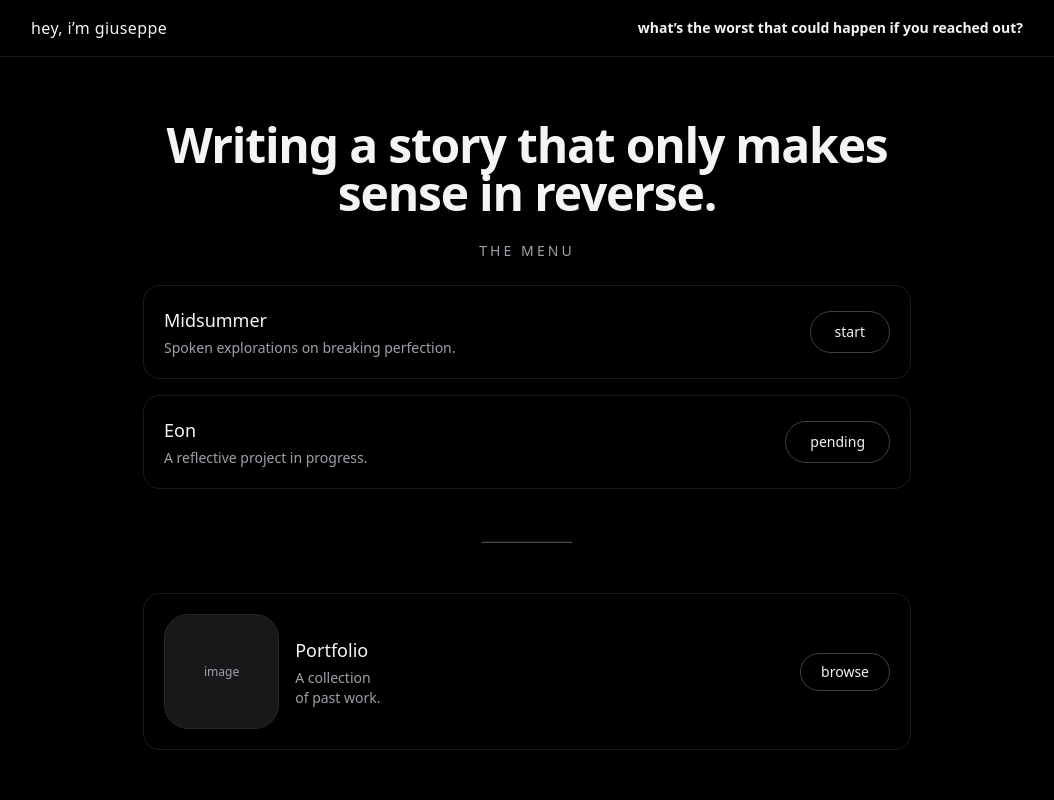
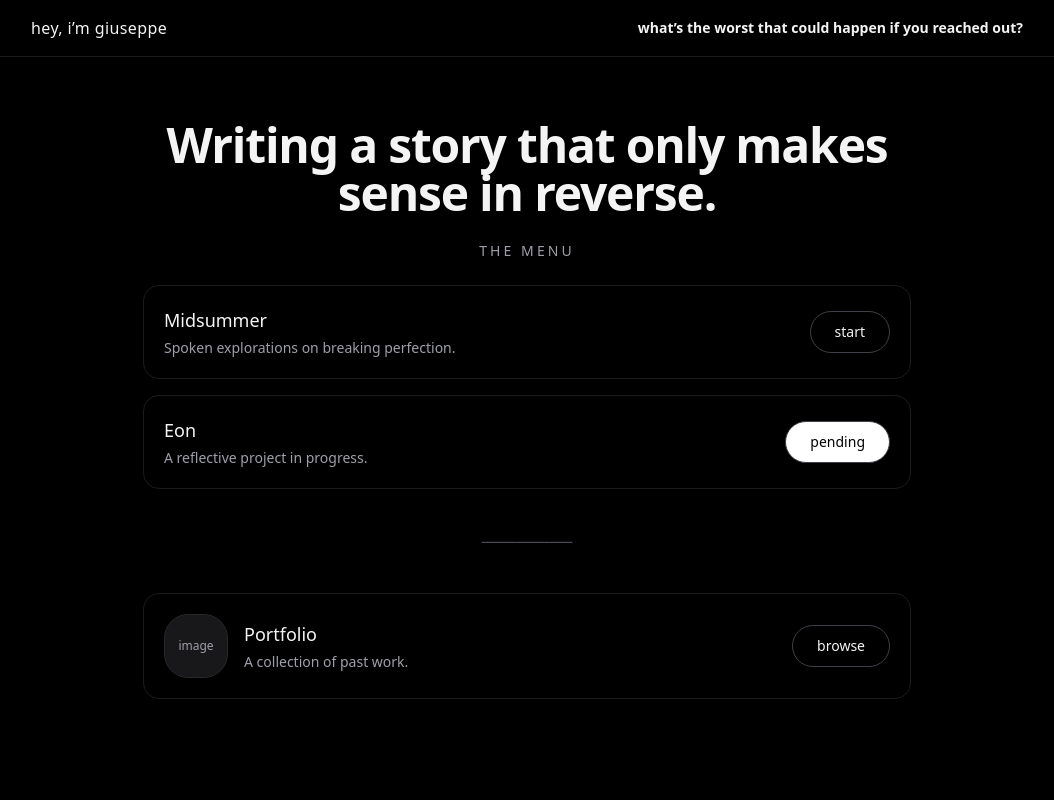
Before and after one commit to giosolazzo/personal-site, a Next.js app: page / in a window 1280 px wide. Shown: the top 800 px of the page, without its empty margins (113-1167 px from the left). Built offline with nearby package versions, Linux system fonts and the light colour scheme.

Commit message:
header black + bold contact; home: Eon invert btn; portfolio thumb

```diff
--- a/src/app/page.tsx
+++ b/src/app/page.tsx
@@ -46,7 +46,7 @@ export default function Home() {
               </div>
               <Link
                 href="/eon"
-                className="rounded-full border border-zinc-700 px-6 py-2.5 text-sm hover:bg-zinc-100 hover:text-black transition"
+                className="rounded-full px-6 py-2.5 text-sm border border-zinc-700 bg-white text-black hover:bg-black hover:text-white transition"
               >
                 pending
               </Link>
@@ -61,22 +61,18 @@ export default function Home() {
             <div className="flex items-center justify-between gap-6">
               <div className="flex items-center gap-4">
                 {/* image holder */}
-                <Thumb
-                  src="/images/portfolio/home-card.webp"
-                  alt="portfolio"
-                  className="w-14"
-                />
+                <div className="w-12 sm:w-16">
+                  <Thumb src="/images/portfolio/home-card.webp" alt="portfolio" />
+                </div>
                 <div>
                   <h2 className="text-lg font-medium">Portfolio</h2>
-                  <p className="mt-1 text-sm text-zinc-400">
-                    A collection of past work.
-                  </p>
+                  <p className="mt-1 text-sm text-zinc-400">A collection of past work.</p>
                 </div>
               </div>
 
               <Link
                 href="/portfolio"
-                className="rounded-full border border-zinc-700 px-5 py-2 text-sm hover:bg-zinc-100 hover:text-black transition"
+                className="rounded-full border border-zinc-700 px-6 py-2.5 text-sm hover:bg-zinc-100 hover:text-black transition"
               >
                 browse
               </Link>
```
